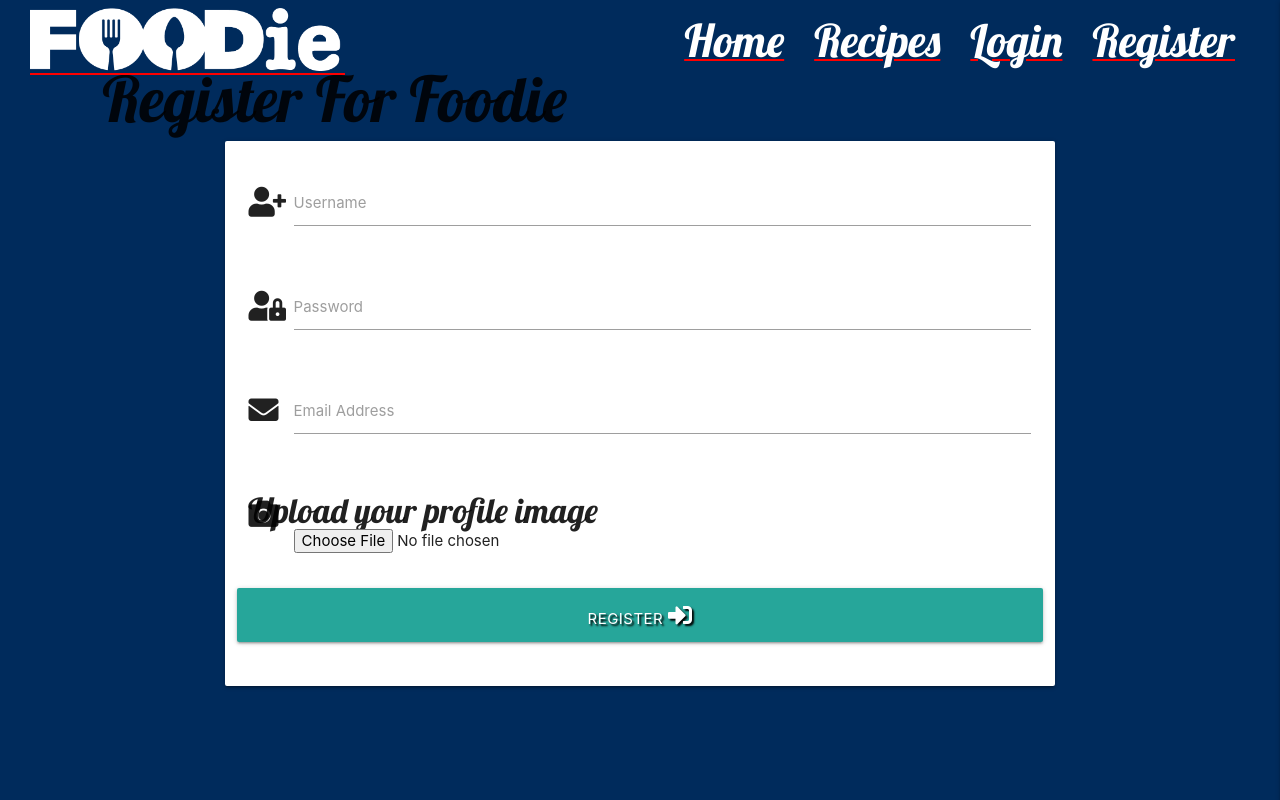
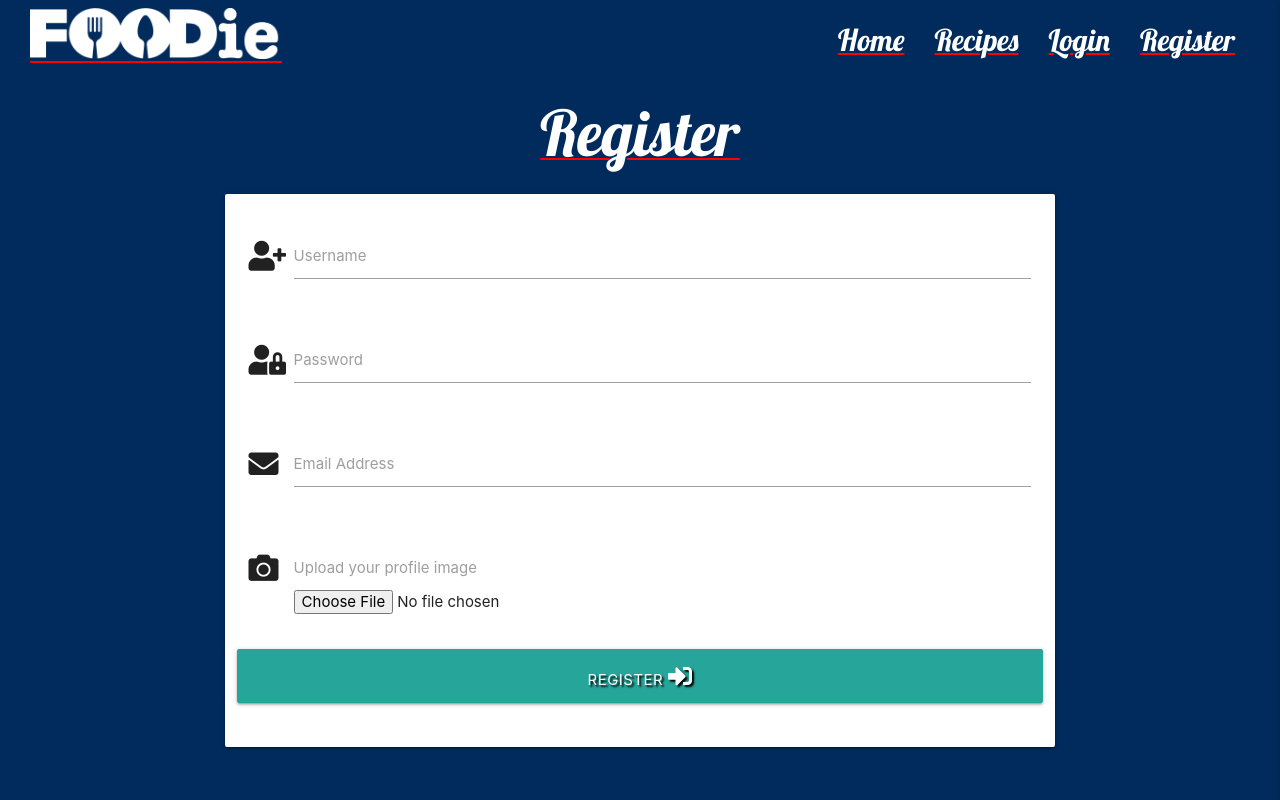
Before and after one commit to tomossmith/MS3-Foodie, a Flask app: page /register in a window 1280 px wide. Run offline with Flask 2, Linux system fonts and the light colour scheme; some libraries are stand-ins or nearby versions.

Commit message:
Changed nav and logo padding, applied css to the registration form

```diff
--- a/static/css/style.css
+++ b/static/css/style.css
@@ -28,14 +28,21 @@ p {
     text-shadow: 2px 2px 2px #000;
 }
 
+.underline-red {
+    text-decoration-line: underline;
+    text-decoration-color: red;
+    text-decoration-thickness: 2px;
+    text-underline-offset: 2px;
+}
+
 /* Navigation Bar CSS */
 nav {
-    padding: 0.5em 2em;
+    padding: 0.5em 2em 6em 2em;
 }
 
 nav li a {
     font-family: 'Lobster', cursive;
-    font-size: 3em;
+    font-size: 2em;
     color: white;
     text-decoration-line: underline;
     text-decoration-color: red;
@@ -46,7 +53,14 @@ nav li a {
 /* Base CSS */
 
 #logo {
-    width: 10em;
+    width: 8em;
     border-bottom: 2px solid red;
     padding-bottom: 2px;
 }
+
+/* Index Page */
+#hero-img {
+    width: 100%;
+    height: auto;
+
+}
--- a/templates/base.html
+++ b/templates/base.html
@@ -24,7 +24,7 @@
             <div class="nav-wrapper">
                 <a href="{{ url_for('index') }}" class="brand-logo"><img id="logo" src="/static/images/logo.png" alt=""></a>
                 <a href="#" data-target="mobile-demo" class="sidenav-trigger right gradient-text"><i class="fas fa-bars"></i></a>
-                <ul class="right hide-on-med-and-down">
+                <ul class="right hide-on-med-and-down ">
                     <li><a href="{{ url_for('index') }}">Home</a></li>
                     <li><a href="{{ url_for('get_recipes') }}">Recipes</a></li>
                     <li><a href="collapsible.html">Login</a></li>
--- a/templates/index.html
+++ b/templates/index.html
@@ -1,7 +1,7 @@
 {% extends "base.html" %}
 {% block content %}
 
-<h2 class="text-shadow">A large collection of recipes available on one page!</h2>
-<a class="waves-effect waves-light btn-large">Browse</a>
+
+
 
 {% endblock %}
--- a/templates/register.html
+++ b/templates/register.html
@@ -1,17 +1,19 @@
 {% extends "base.html" %}
 {% block content %}
 
-    <h1 class="center-align">Register For Foodie</h1>
+    <div class="row">
+        <h1 class="center-align white-text text-darken-2 underline-red">Register</h1>
+    </div>
     <div class="row">
         <form class="col s12 m8 offset-m2" method="POST" action="{{ url_for('register') }}">
             <div class="card-panel">
                 <!-- USERNAME -->
                 <div class="row">
                     <div class="input-field col s12">
-						<i class="fas fa-user-plus prefix"></i>
-						<input id="username" name="username" type="text" class="validate">
-						<label for="username">Username</label>
-					</div>
+                        <i class="fas fa-user-plus prefix"></i>
+                        <input id="username" name="username" type="text" class="validate">
+                        <label for="username">Username</label>
+                    </div>
                 </div>
 
                 <!-- PASSWORD -->
@@ -36,9 +38,11 @@
                 <div class="row">
                     <div class="input-field col s12">
                         <i class="fas fa-camera prefix"></i>
-                        <h4>Upload your profile image</h4>
+                        <label for="profile_image">Upload your profile image</label>
+                        <br>
+                        <br>
                         <input id="profile_image" name="profile_image" type="file" class="validate">
-                        <label for="profile_image"></label>
+
                     </div>
                 </div>
 
```
Also changed, not shown: static/images/hero-img.jpg (deleted), static/images/page-bg.png (deleted), 1 other file.
